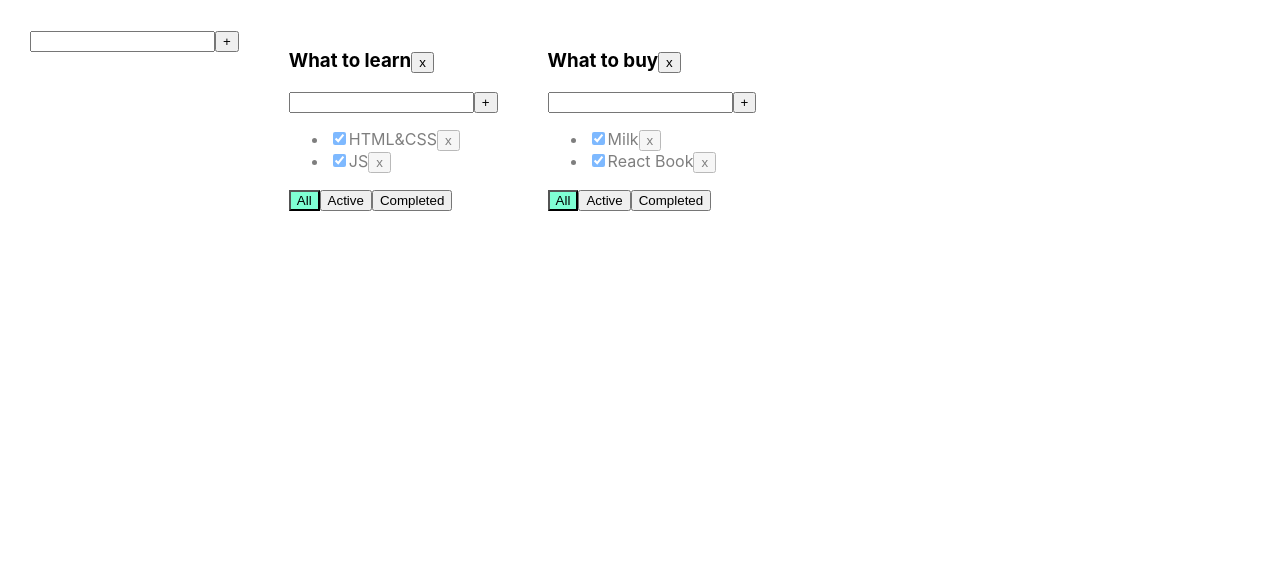
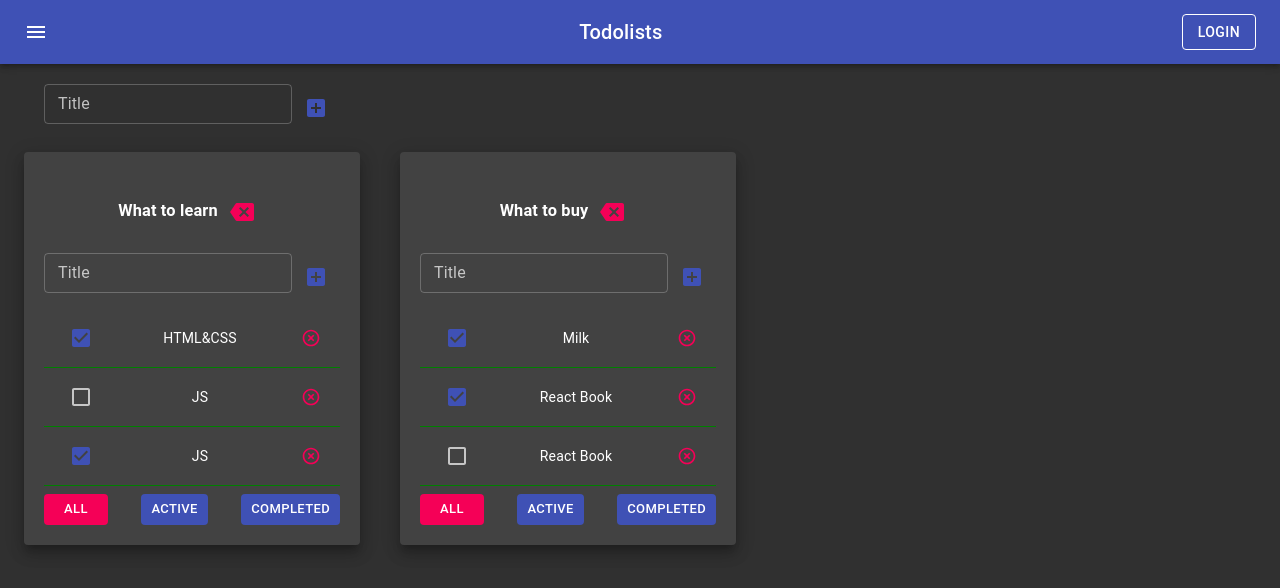
Before and after one commit to KirillHtml5/TodoListForLesson, a React (Create React App) app: page / in a window 1280 px wide. Shown: the top 588 px of the page. Built offline with nearby package versions, Linux system fonts and the light colour scheme.

Commit message:
add todo7

```diff
--- a/package.json
+++ b/package.json
@@ -3,6 +3,8 @@
   "version": "0.1.0",
   "private": true,
   "dependencies": {
+    "@material-ui/core": "^4.12.3",
+    "@material-ui/icons": "^4.11.2",
     "@testing-library/jest-dom": "^4.2.4",
     "@testing-library/react": "^9.3.2",
     "@testing-library/user-event": "^7.1.2",
--- a/src/AddItemForm.tsx
+++ b/src/AddItemForm.tsx
@@ -1,10 +1,12 @@
 import React, {ChangeEvent, KeyboardEvent, useState} from 'react';
+import {IconButton, TextField} from "@material-ui/core";
+import {AddBox} from "@material-ui/icons";
 
 type AddItemFormPropsType = {
     addItem: (newTitle: string) => void
 }
 
-const AddItemForm: React.FC<AddItemFormPropsType> = (props ) => {
+const AddItemForm: React.FC<AddItemFormPropsType> = (props) => {
 
     const [title, setTitle] = useState("")
     let [error, setError] = useState<string | null>(null)
@@ -29,13 +31,29 @@ const AddItemForm: React.FC<AddItemFormPropsType> = (props ) => {
     }
     return (
         <div>
-            <input value={title}
-                   onChange={onChangeHandler}
-                   onKeyPress={onKeyPressHandler}
-                   className={error ? "error" : ""}
+            <TextField
+                size={'small'}
+                variant={'outlined'}
+                value={title}
+                onChange={onChangeHandler}
+                onKeyPress={onKeyPressHandler}
+                label={"Title"}
+                error={!!error}
+                helperText={error}
             />
-            <button onClick={addItem}>+</button>
-            {error && <div className="error-message">{error}</div>}
+            {/*<input value={title}*/}
+            {/*       onChange={onChangeHandler}*/}
+            {/*       onKeyPress={onKeyPressHandler}*/}
+            {/*       className={error ? "error" : ""}*/}
+            {/*/>*/}
+            {/*<Button onClick={addItem}>+</Button>*/}
+            <IconButton
+                size={'medium'}
+                color={'primary'}
+                onClick={addItem}>
+                <AddBox/>
+            </IconButton>
+            {/*{error && <div className="error-message">{error}</div>}*/}
         </div>
     );
 };
--- a/src/App.css
+++ b/src/App.css
@@ -1,24 +1,24 @@
-.App {
-  padding: 30px;
-  display: flex;
-}
+/*.App {*/
+/*  padding: 30px;*/
+/*  display: flex;*/
+/*}*/
 
-.App > div {
-  margin-right: 50px;
-}
+/*.App > div {*/
+/*  margin-right: 50px;*/
+/*}*/
 
-.error {
-  border: red 1px solid;
-}
+/*.error {*/
+/*  border: red 1px solid;*/
+/*}*/
 
-.error-message {
-  color: red;
-}
+/*.error-message {*/
+/*  color: red;*/
+/*}*/
 
-.active-filter {
-  background-color: aquamarine;
-}
+/*.active-filter {*/
+/*  background-color: aquamarine;*/
+/*}*/
 
-.is-done {
-  opacity: 0.5;
-}
+/*.is-done {*/
+/*  opacity: 0.5;*/
+/*}*/
--- a/src/App.tsx
+++ b/src/App.tsx
@@ -3,6 +3,8 @@ import './App.css';
 import {TaskType, Todolist} from './Todolist';
 import {v1} from 'uuid';
 import AddItemForm from "./AddItemForm";
+import {AppBar, Button, Container, Grid, IconButton, Paper, Toolbar, Typography} from "@material-ui/core";
+import {Menu} from "@material-ui/icons";
 
 export type FilterValuesType = "all" | "active" | "completed";
 type TodolistType = {
@@ -29,11 +31,13 @@ function App() {
     const [tasks, setTasks] = useState<TasksStateType>({
         [todolistId1]: [
             {id: v1(), title: "HTML&CSS", isDone: true},
-            {id: v1(), title: "JS", isDone: true}
+            {id: v1(), title: "JS", isDone: false},
+            {id: v1(), title: "JS", isDone: true},
         ],
         [todolistId2]: [
             {id: v1(), title: "Milk", isDone: true},
-            {id: v1(), title: "React Book", isDone: true}
+            {id: v1(), title: "React Book", isDone: true},
+            {id: v1(), title: "React Book", isDone: false}
         ]
     });
 
@@ -116,14 +120,16 @@ function App() {
         let tasksForTodolist = allTodolistTasks;
 
         if (tl.filter === "active") {
-            tasksForTodolist = allTodolistTasks.filter(t => t.isDone === false);
+            tasksForTodolist = allTodolistTasks.filter(t => !t.isDone);
         }
         if (tl.filter === "completed") {
-            tasksForTodolist = allTodolistTasks.filter(t => t.isDone === true);
+            tasksForTodolist = allTodolistTasks.filter(t => t.isDone);
         }
 
-        return <Todolist
-            key={tl.id}
+        return (
+            <Grid item key={tl.id}>
+                <Paper style={{padding: '20px'}} elevation={10}>
+                    <Todolist
                         id={tl.id}
                         title={tl.title}
                         tasks={tasksForTodolist}
@@ -137,11 +143,34 @@ function App() {
                         changeTodolistTitle={changeTodolistTitle}
 
                     />
+                </Paper>
+            </Grid>
+
+        )
     })
     return (
         <div className="App">
+            <AppBar position="static">
+                <Toolbar style={{justifyContent: "space-between"}}>
+                    <IconButton edge="start" color="inherit" aria-label="menu">
+                        <Menu/>
+                    </IconButton>
+                    <Typography variant="h6">
+                        Todolists
+                    </Typography>
+                    <Button color="inherit" variant={"outlined"}>Login</Button>
+                </Toolbar>
+            </AppBar>
+            <Container fixed>
+                <Grid container style={{padding: '20px'}}>
                     <AddItemForm addItem={addNewTodolist}/>
+                </Grid>
+                <Grid container spacing={5}>
                     {todolistsComponents}
+                </Grid>
+
+            </Container>
+
 
         </div>
     )
--- a/src/EditableSpan.tsx
+++ b/src/EditableSpan.tsx
@@ -1,4 +1,5 @@
 import React, {ChangeEvent, FC, useState} from 'react';
+import {TextField} from "@material-ui/core";
 
 type EditableSpanPropsType = {
     title: string
@@ -20,12 +21,18 @@ const EditableSpan: FC<EditableSpanPropsType> = (props) => {
 
     return (
         editMode
-            ? <input
+            ? <TextField
                 value={title}
                 onBlur={offEditMode}
                 autoFocus
                 onChange={onChangeHandler}
             />
+            // ? <input
+            //     value={title}
+            //     onBlur={offEditMode}
+            //     autoFocus
+            //     onChange={onChangeHandler}
+            // />
             : <span onDoubleClick={onEditMode}>{props.title}</span>
     );
 };
--- a/src/Todolist.tsx
+++ b/src/Todolist.tsx
@@ -1,7 +1,10 @@
-import React, {ChangeEvent, useState, KeyboardEvent} from 'react';
+import React, {ChangeEvent} from 'react';
 import {FilterValuesType} from './App';
 import AddItemForm from "./AddItemForm";
 import EditableSpan from "./EditableSpan";
+import {Button, Checkbox, IconButton, List, ListItem} from "@material-ui/core";
+import {Backspace, HighlightOff} from "@material-ui/icons";
+
 
 export type TaskType = {
     id: string
@@ -38,13 +41,18 @@ export function Todolist(props: PropsType) {
         props.changeTodolistTitle(title, props.id)
     }
 
-    return <div>
+    return <div style={{width: 'fit-content', textAlign: 'center'}}>
         <h3>
             <EditableSpan title={props.title} changeTitle={changeTodolistTitle}/>
-            <button onClick={removeTodolist}>x</button>
+            {/*<button onClick={removeTodolist}>x</button>*/}
+            <IconButton
+                color={'secondary'}
+                onClick={removeTodolist}>
+                <Backspace/>
+            </IconButton>
         </h3>
         <AddItemForm addItem={addTaskToTodolist}/>
-        <ul>
+        <List>
             {
                 props.tasks.map(t => {
                     const onClickHandler = () => props.removeTask(t.id, props.id)
@@ -56,25 +64,48 @@ export function Todolist(props: PropsType) {
                         props.changeTaskTitle(t.id, title, props.id)
                     }
 
-                    return <li key={t.id} className={t.isDone ? "is-done" : ""}>
-                        <input type="checkbox" onChange={onChangeHandler} checked={t.isDone}/>
-                        <EditableSpan title={t.title} changeTitle={changeTaskTitle}/>
-                        {/*<span>{t.title}</span>*/}
-                        <button onClick={onClickHandler}>x</button>
-                    </li>
+                    return (
+                        <ListItem key={t.id} className={t.isDone ? "is-done" : ""}
+                                  style={{
+                                      display: 'flex',
+                                      justifyContent: 'space-between',
+                                      borderBottom: '1px solid green'
+                                  }}
+                        >
+                            <Checkbox color={'primary'} onChange={onChangeHandler} checked={t.isDone}/>
+                            {/*<input type="checkbox" onChange={onChangeHandler} checked={t.isDone}/>*/}
+                            <EditableSpan title={t.title} changeTitle={changeTaskTitle}/>
+                            {/*<span>{t.title}</span>*/}
+                            {/*<button onClick={onClickHandler}>x</button>*/}
+                            <IconButton
+                                size={'small'}
+                                color={'secondary'}
+                                onClick={onClickHandler}>
+                                <HighlightOff fontSize={'small'}/>
+                            </IconButton>
+                        </ListItem>)
                 })
             }
-        </ul>
-        <div>
-            <button className={props.filter === 'all' ? "active-filter" : ""}
-                    onClick={onAllClickHandler}>All
-            </button>
-            <button className={props.filter === 'active' ? "active-filter" : ""}
-                    onClick={onActiveClickHandler}>Active
-            </button>
-            <button className={props.filter === 'completed' ? "active-filter" : ""}
-                    onClick={onCompletedClickHandler}>Completed
-            </button>
+        </List>
+        <div style={{display: 'flex', justifyContent: 'space-between'}}>
+            <Button
+                size={'small'} variant={'contained'} disableElevation
+                color={props.filter === 'all' ? 'secondary' : 'primary'}
+                className={props.filter === 'all' ? "active-filter" : ""}
+                onClick={onAllClickHandler}>All
+            </Button>
+            <Button
+                size={'small'} variant={'contained'} disableElevation
+                color={props.filter === 'active' ? 'secondary' : 'primary'}
+                className={props.filter === 'active' ? "active-filter" : ""}
+                onClick={onActiveClickHandler}>Active
+            </Button>
+            <Button
+                size={'small'} variant={'contained'} disableElevation
+
+                color={props.filter === 'completed' ? 'secondary' : 'primary'}
+                onClick={onCompletedClickHandler}>Completed
+            </Button>
         </div>
     </div>
 }
--- a/src/index.tsx
+++ b/src/index.tsx
@@ -3,8 +3,20 @@ import ReactDOM from 'react-dom';
 import './index.css';
 import App from './App';
 import * as serviceWorker from './serviceWorker';
+import {createTheme, ThemeProvider} from '@material-ui/core/styles';
+import {CssBaseline} from "@material-ui/core";
 
-ReactDOM.render(<App />,  document.getElementById('root'));
+const theme = createTheme({
+    palette: {
+        type: "dark",
+    }
+})
+ReactDOM.render(
+    <ThemeProvider theme={theme}>
+        <CssBaseline/>
+        <App/>
+    </ThemeProvider>
+    , document.getElementById('root'));
 
 // If you want your app to work offline and load faster, you can change
 // unregister() to register() below. Note this comes with some pitfalls.
```
Also changed, not shown: 1 other file (tests, documents, lock files or other folders). Lines whose indentation alone changed are shown as unchanged.
